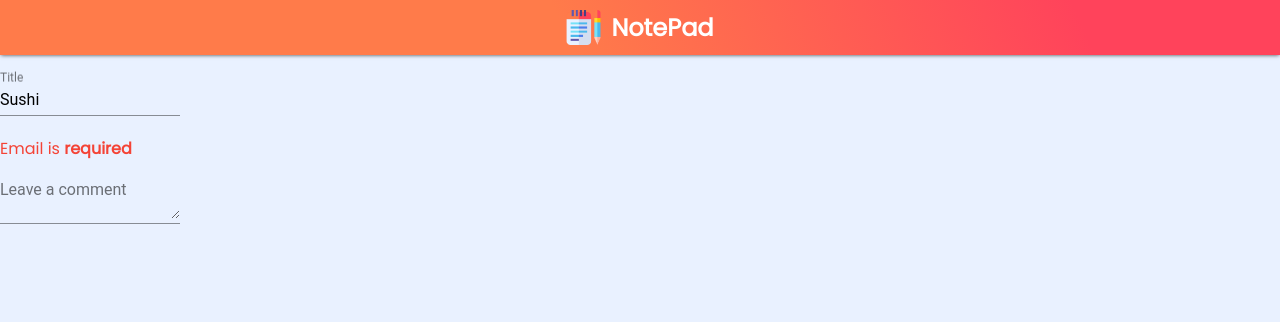
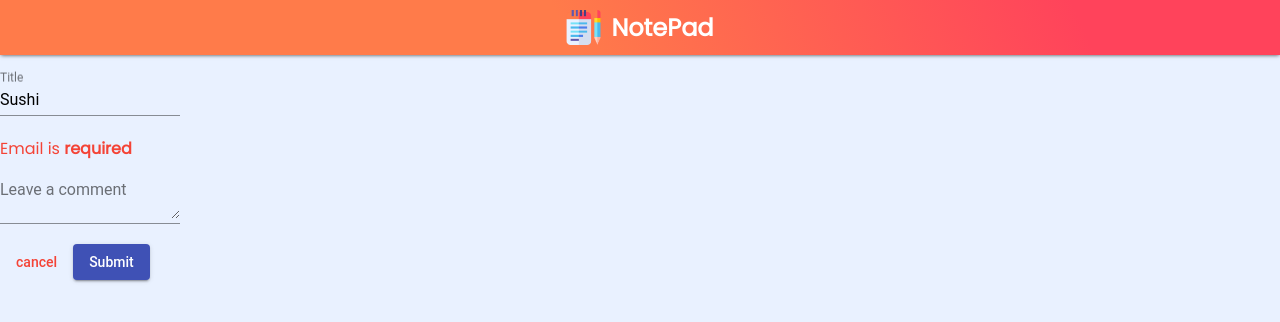
Before and after one commit to Moro-Afriyie/Note-App, an Angular app: page /addNote in a window 1280 px wide. Shown: the top 322 px of the page. Built offline with nearby package versions, Linux system fonts and the light colour scheme.

Commit message:
added a cancel and submit button

```diff
--- a/src/app/add-note-page/add-note-page.component.html
+++ b/src/app/add-note-page/add-note-page.component.html
@@ -7,8 +7,12 @@
     <mat-error>
         Email is <strong>required</strong>
     </mat-error>
-    <mat-form-field class="example-full-width">
+    <mat-form-field class="add-note-form__body">
         <mat-label>Leave a comment</mat-label>
         <textarea matInput placeholder="Ex. It makes me feel..."></textarea>
     </mat-form-field>
+    <div class="add-note-form__buttons">
+        <button mat-button color="warn">cancel</button>
+        <button mat-raised-button color="primary">Submit</button>
+    </div>
 </form>
```
